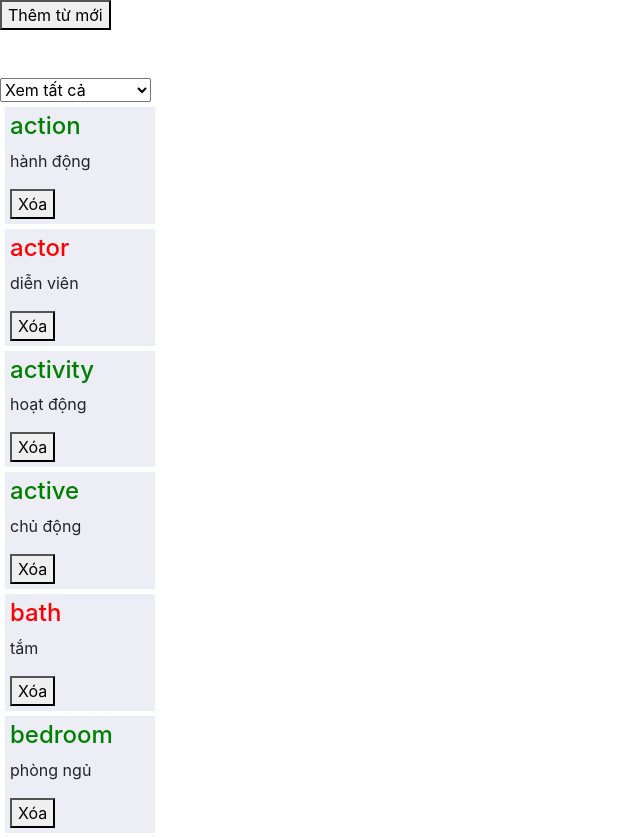
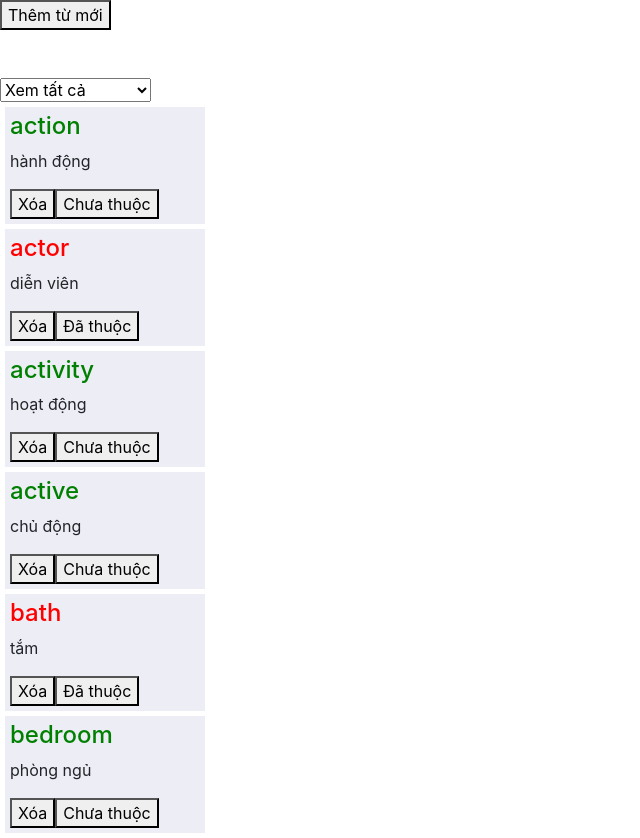
Before and after one commit to thuannxwork/demo-angular, an Angular app: page / in a window 1280 px wide. Shown: the whole page, without its empty margins (0-640 px from the left). Built offline with nearby package versions, Linux system fonts and the light colour scheme.

Commit message:
finish 22, 23

```diff
--- a/src/app/words/words.component.html
+++ b/src/app/words/words.component.html
@@ -12,9 +12,13 @@
     <option value="XEM_CHUA_NHO">Xem từ chưa nhớ</option>
 </select>
 <div *ngFor="let word of arrWords">
-    <div class="word" *ngIf="(filterStatus === 'XEM_TAT_CA') || (filterStatus === 'XEM_DA_NHO' && word.memorized) || (filterStatus === 'XEM_CHUA_NHO' && !word.memorized)">
+    <!-- <div class="word" *ngIf="(filterStatus === 'XEM_TAT_CA') || (filterStatus === 'XEM_DA_NHO' && word.memorized) || (filterStatus === 'XEM_CHUA_NHO' && !word.memorized)"> -->
+    <div class="word" *ngIf="getShowStatus(word.memorized)">
         <h4 [ngStyle]="{color: word.memorized ? 'green' : 'red'}">{{ word.en }}</h4>
         <p>{{ word.vn }}</p>
         <button (click)="removeWord(word.id)">Xóa</button>
+        <button (click)="word.memorized = !word.memorized">
+            {{word.memorized ? 'Chưa thuộc' : 'Đã thuộc'}}
+        </button>
     </div>
 </div>
--- a/src/app/words/words.component.scss
+++ b/src/app/words/words.component.scss
@@ -2,5 +2,5 @@
     background-color: #EDEDF5;
     padding: 5px;
     margin: 5px;
-    width: 150px;
+    width: 200px;
 }
--- a/src/app/words/words.component.ts
+++ b/src/app/words/words.component.ts
@@ -46,5 +46,11 @@ export class WordsComponent implements OnInit {
     const index = this.arrWords.findIndex(word => word.id === id);
     this.arrWords.splice(index, 1);
   }
+  getShowStatus(memorized: boolean){
+    const dkXemTatCa = this.filterStatus === 'XEM_TAT_CA';
+    const dkXemDaNho = this.filterStatus === 'XEM_DA_NHO' && memorized;
+    const dkXemChuaNho = this.filterStatus === 'XEM_CHUA_NHO' && !memorized;
+    return dkXemChuaNho || dkXemDaNho || dkXemTatCa;
+  }
 
 }
```
